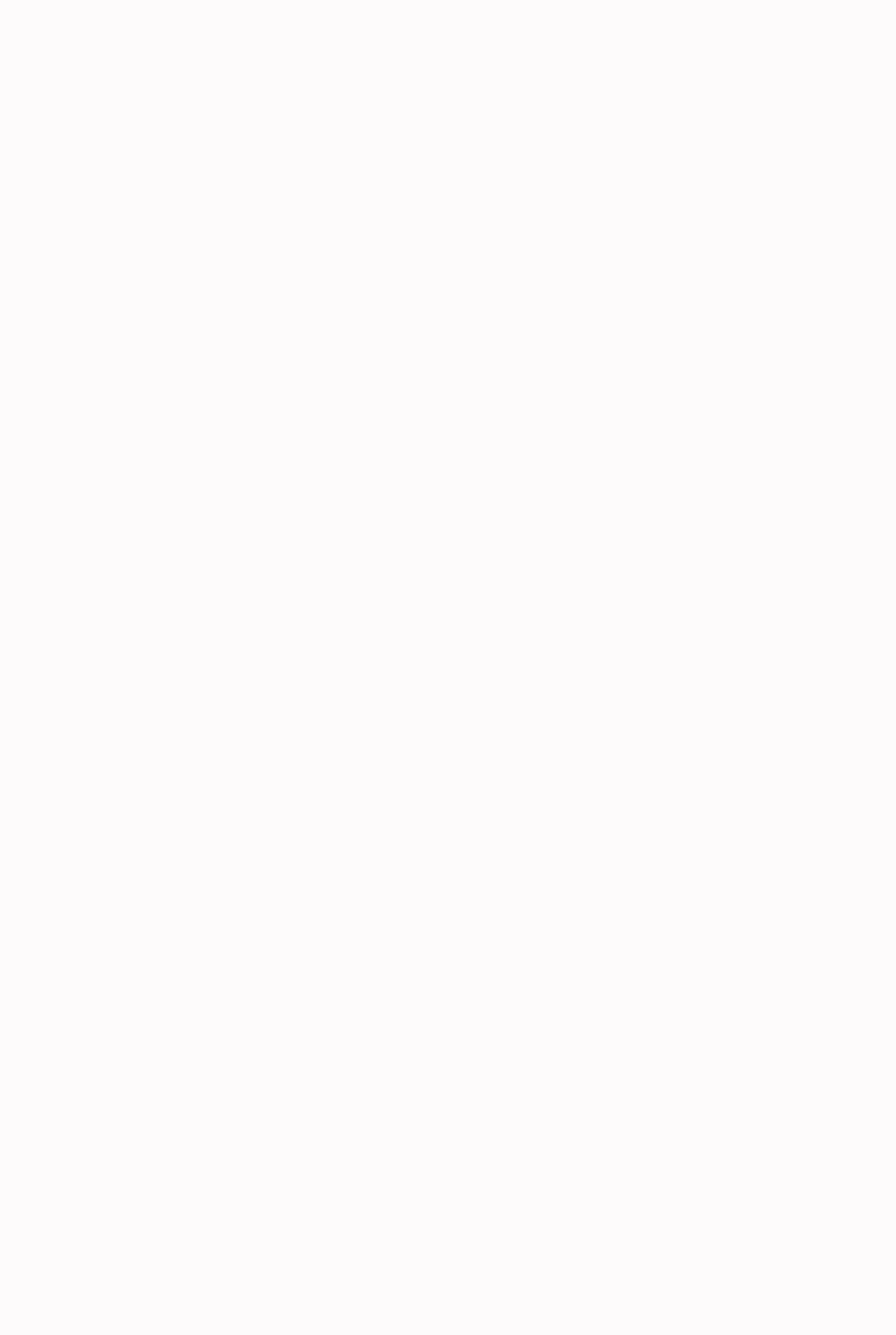
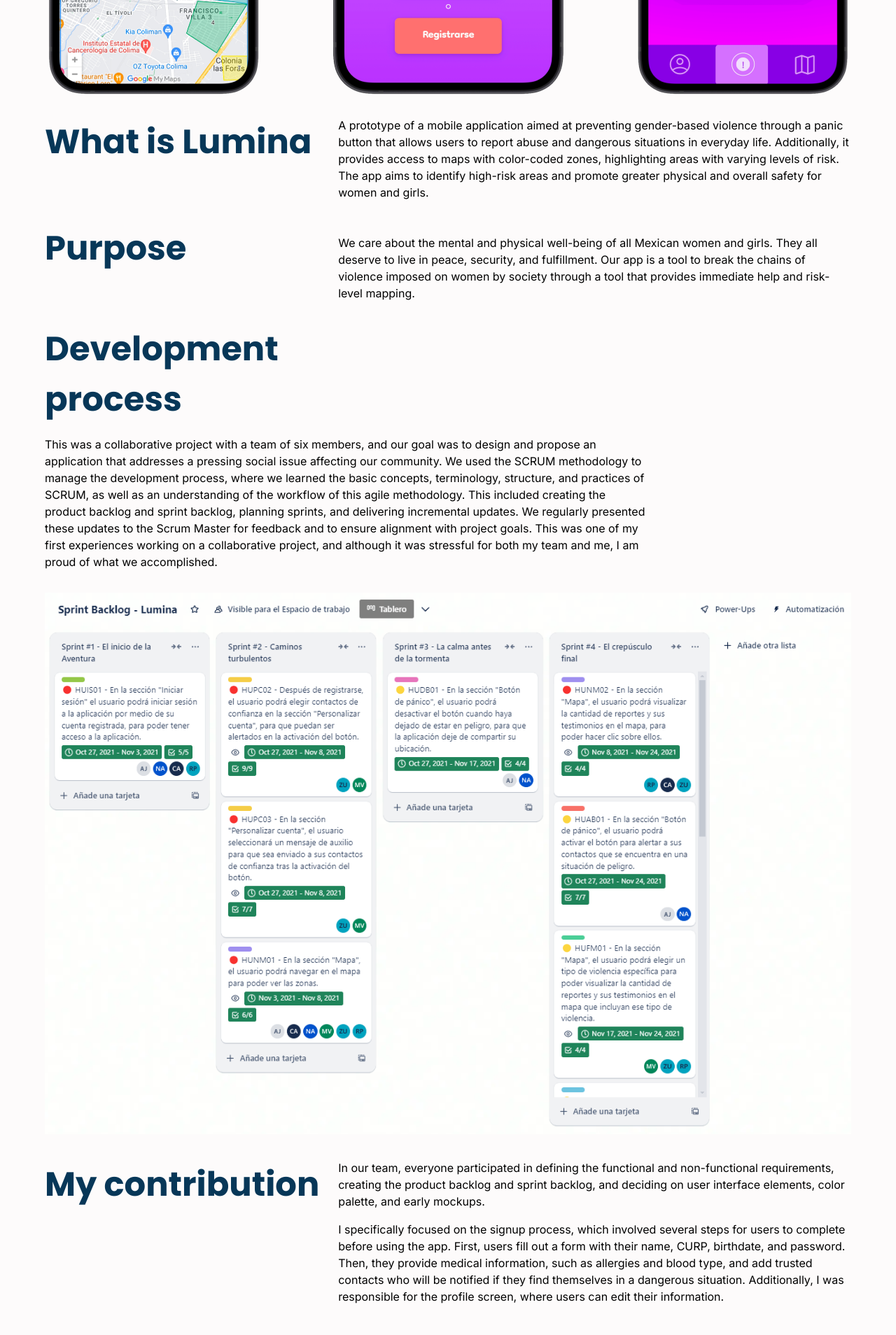
Before and after one commit to carloszamora14/portfolio, a React (Vite) app: page /lumina in a window 1280 px wide. Shown: the part 880-2788 px from the top of the page at 70% size. Before the commit the page ends 800 px from the top, so only its background shows below. Built offline with nearby package versions, Linux system fonts and the light colour scheme.

Commit message:
add Lumina page

```diff
--- a/src/App.jsx
+++ b/src/App.jsx
@@ -1,7 +1,12 @@
 import { BrowserRouter as Router, Route, Routes } from 'react-router-dom';
 import Layout from './components/Layout/Layout';
 import LandingPage from './pages/LandingPage';
-import ProjectPage from './pages/ProjectPage';
+import Emoiq from './pages/Emoiq';
+import OhMyDeer from './pages/OhMyDeer';
+import MovieFinder from './pages/MovieFinder';
+import Lumina from './pages/Lumina';
+import DailyUIChallenge from './pages/DailyUIChallenge';
+import DonaBikes from './pages/DonaBikes';
 import './styles.css';
 
 function App() {
@@ -10,7 +15,12 @@ function App() {
       <Routes>
         <Route path="/" element={<Layout />}>
           <Route index element={<LandingPage />} />
-          <Route path=":projectName" element={<ProjectPage />} />
+          <Route path="emoiq" element={<Emoiq />} />
+          <Route path="oh-my-deer" element={<OhMyDeer />} />
+          <Route path="movie-finder" element={<MovieFinder />} />
+          <Route path="lumina" element={<Lumina />} />
+          <Route path="daily-ui-challenge" element={<DailyUIChallenge />} />
+          <Route path="dona-bikes" element={<DonaBikes />} />
         </Route>
       </Routes>
     </Router>
--- /dev/null
+++ b/src/pages/Lumina.jsx
@@ -0,0 +1,130 @@
+import ProjectHeader from '../components/ProjectHeader/ProjectHeader';
+import Paragraph from '../components/Paragraph/Paragraph';
+import mockups from '../assets/lumina/mockups.png';
+import sprintBacklog from '../assets/lumina/sprint-backlog.png';
+import styleGuide from '../assets/lumina/style-guide.png';
+
+function Lumina() {
+  return (
+    <main>
+      <ProjectHeader
+        heading="Lumina"
+        subheading="Prototype designed to help prevent gender-based violence"
+      />
+      <div
+        className="container"
+        style={{
+          margin: '2rem auto',
+          display: 'flex',
+          alignItems: 'center',
+          justifyContent: 'center',
+        }}
+      >
+        <img src={mockups} alt="" style={{ width: '100%' }} />
+      </div>
+
+      <section className="container">
+        <Paragraph title="What is Lumina">
+          <p style={{ fontSize: '1rem', lineHeight: '150%' }}>
+            A prototype of a mobile application aimed at preventing gender-based
+            violence through a panic button that allows users to report abuse
+            and dangerous situations in everyday life. Additionally, it provides
+            access to maps with color-coded zones, highlighting areas with
+            varying levels of risk. The app aims to identify high-risk areas and
+            promote greater physical and overall safety for women and girls.
+          </p>
+        </Paragraph>
+        <Paragraph title="Purpose">
+          <p
+            style={{ marginTop: '1rem', fontSize: '1rem', lineHeight: '150%' }}
+          >
+            We care about the mental and physical well-being of all Mexican
+            women and girls. They all deserve to live in peace, security, and
+            fulfillment. Our app is a tool to break the chains of violence
+            imposed on women by society through a tool that provides immediate
+            help and risk-level mapping.
+          </p>
+        </Paragraph>
+        <Paragraph title="Development process" />
+
+        <p
+          style={{
+            marginTop: '1rem',
+            fontSize: '1rem',
+            lineHeight: '150%',
+            maxWidth: '75%',
+          }}
+        >
+          This was a collaborative project with a team of six members, and our
+          goal was to design and propose an application that addresses a
+          pressing social issue affecting our community. We used the SCRUM
+          methodology to manage the development process, where we learned the
+          basic concepts, terminology, structure, and practices of SCRUM, as
+          well as an understanding of the workflow of this agile methodology.
+          This included creating the product backlog and sprint backlog,
+          planning sprints, and delivering incremental updates. We regularly
+          presented these updates to the Scrum Master for feedback and to ensure
+          alignment with project goals. This was one of my first experiences
+          working on a collaborative project, and although it was stressful for
+          both my team and me, I am proud of what we accomplished.
+        </p>
+        <img
+          src={sprintBacklog}
+          alt="Trello board with showing the different tasks in each sprint backlog"
+          style={{ width: '100%', marginTop: '2rem' }}
+        />
+        <Paragraph title="My contribution">
+          <p
+            style={{
+              fontSize: '1rem',
+              lineHeight: '150%',
+            }}
+          >
+            In our team, everyone participated in defining the functional and
+            non-functional requirements, creating the product backlog and sprint
+            backlog, and deciding on user interface elements, color palette, and
+            early mockups.
+          </p>
+          <p
+            style={{
+              fontSize: '1rem',
+              lineHeight: '150%',
+              marginTop: '1rem',
+            }}
+          >
+            I specifically focused on the signup process, which involved several
+            steps for users to complete before using the app. First, users fill
+            out a form with their name, CURP, birthdate, and password. Then,
+            they provide medical information, such as allergies and blood type,
+            and add trusted contacts who will be notified if they find
+            themselves in a dangerous situation. Additionally, I was responsible
+            for the profile screen, where users can edit their information.
+          </p>
+        </Paragraph>
+        <Paragraph title="Style guide" />
+        <p
+          style={{
+            fontSize: '1rem',
+            lineHeight: '150%',
+            maxWidth: '75%',
+            marginTop: '1rem',
+          }}
+        >
+          The color palette for Lumina reflects warmth, empathy, and
+          empowerment, using soft tones to evoke calm and safety, while bolder
+          purples emphasize strength. For the typography, Dongle offers a
+          rounded, approachable feel for readability, while Mitr adds a clean,
+          structured touch to keep the design modern and clear. Both fonts
+          ensure the app remains easy to navigate and user-friendly.
+        </p>
+        <img
+          src={styleGuide}
+          alt="Fonts and color palette used in the Lumina prototype"
+          style={{ width: '100%', margin: '2rem 0 3rem' }}
+        />
+      </section>
+    </main>
+  );
+}
+
+export default Lumina;
--- a/src/pages/ProjectPage.jsx
+++ /dev/null
@@ -1,5 +0,0 @@
-function ProjectPage() {
-  return <div>ProjectPage</div>;
-}
-
-export default ProjectPage;
```
